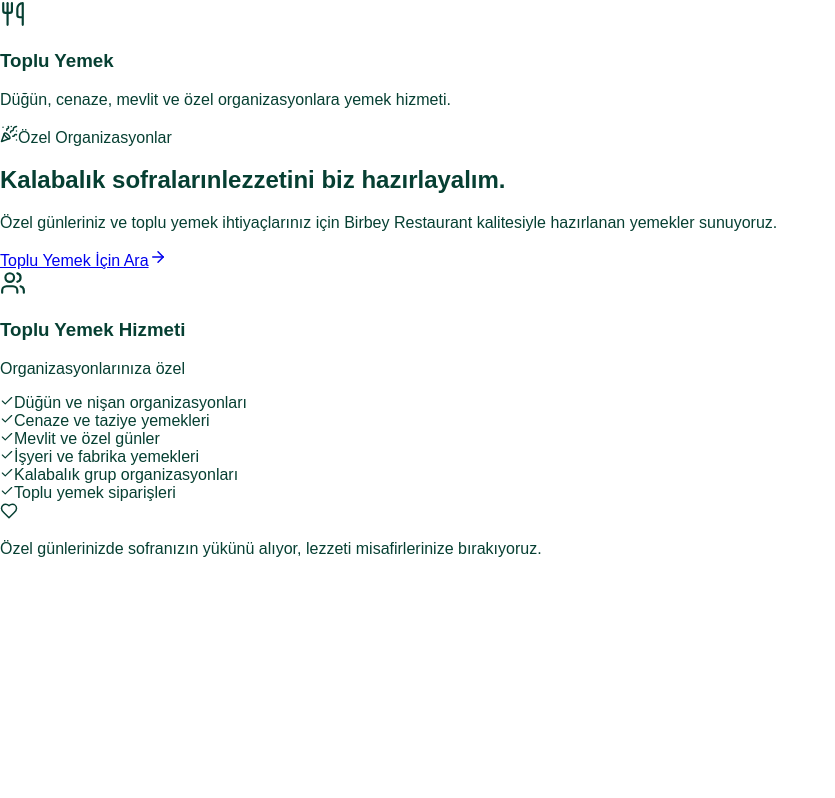
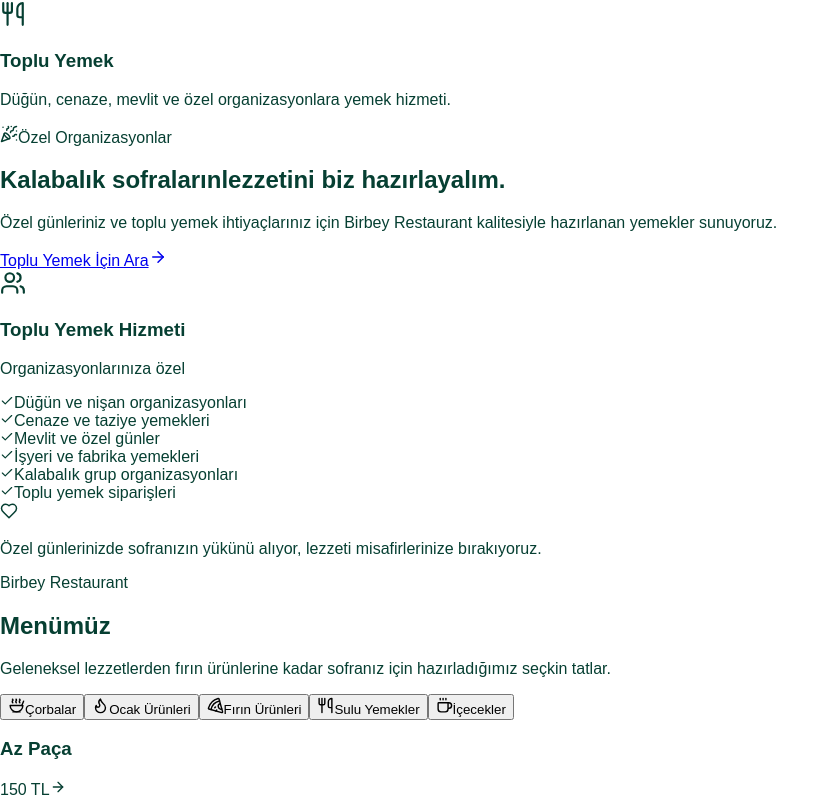
Before and after one commit to Alper1097/birbey-restauran, a Next.js app: page / in a window 1280 px wide. Shown: the part 1999-2797 px from the top of the page, without its empty margins (0-835 px from the left). Before the commit the page ends 2573 px from the top, so only its background shows below. Built offline with nearby package versions, Linux system fonts and the light colour scheme.

Commit message:
Update page.tsx

```diff
--- a/app/page.tsx
+++ b/app/page.tsx
@@ -3,15 +3,28 @@ import Hero from "@/components/Hero";
 import About from "@/components/About";
 import Services from "@/components/Services";
 import Catering from "@/components/Catering";
+import Menu from "@/components/Menu";
+import Contact from "@/components/Contact";
+import Footer from "@/components/Footer";
 
 export default function Home() {
   return (
     <main>
       <Navbar />
+
       <Hero />
+
       <About />
+
       <Services />
+
       <Catering />
+
+      <Menu />
+
+      <Contact />
+
+      <Footer />
     </main>
   );
 }
```
